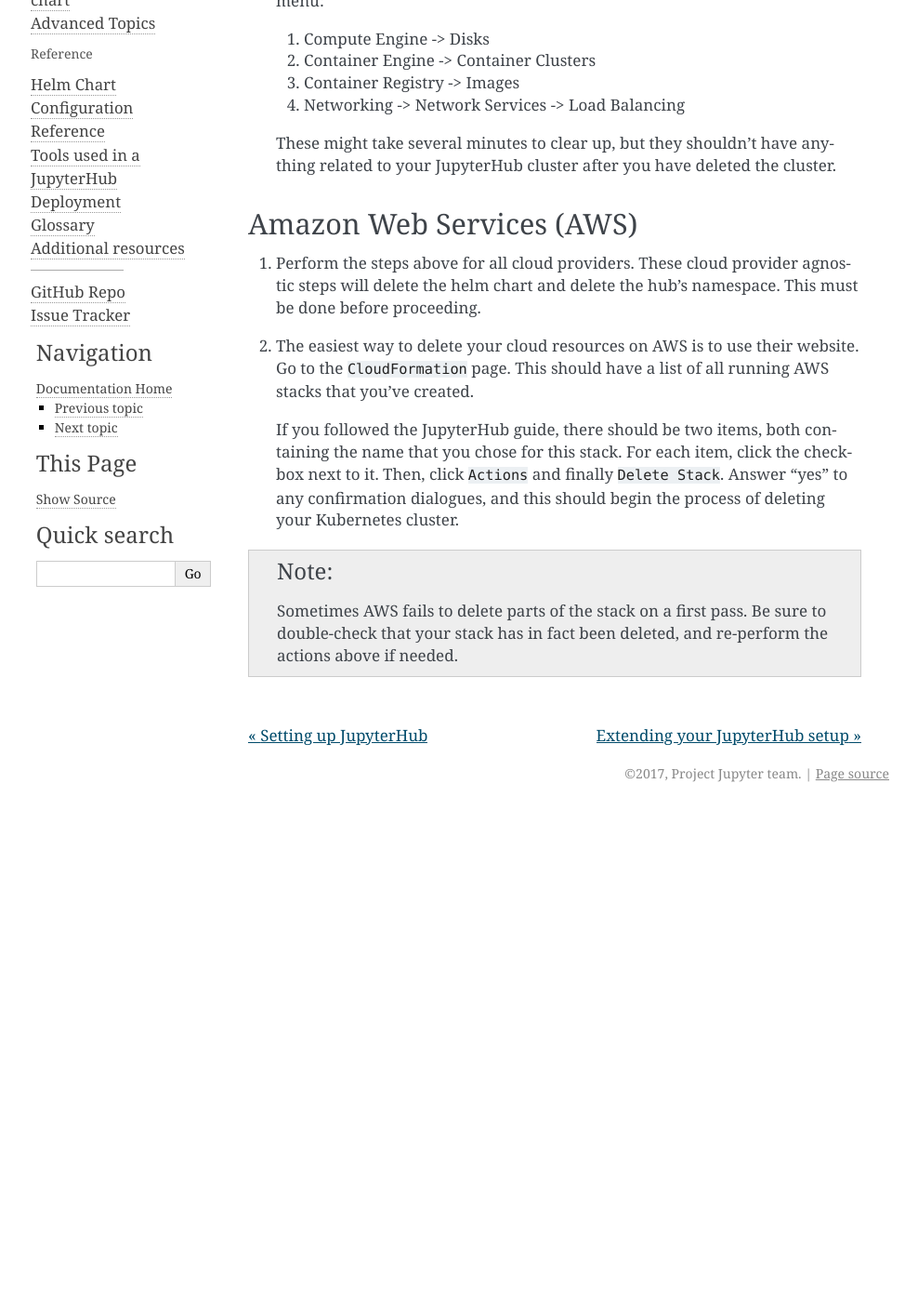
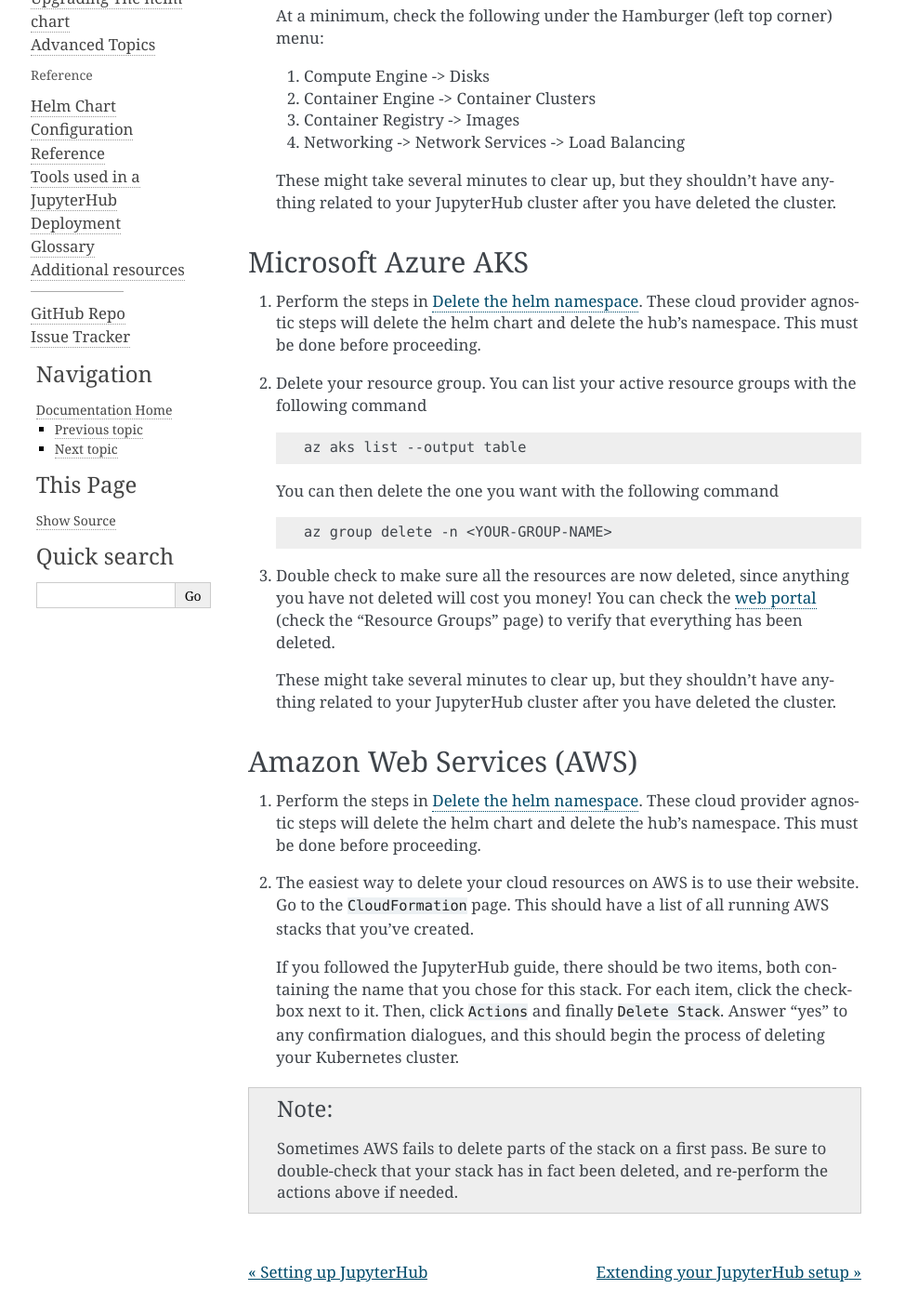
Before and after one commit to jupyterhub/zero-to-jupyterhub-k8s, a Sphinx documentation site: the page built from doc/source/turn-off.rst, in a window 1280 px wide and 1400 px high, scrolled down 1387 px. Shown: the whole window at 93% size, without its empty margins (153-1141 px from the left). Built offline with Sphinx 7.4.7, drawn with Linux system fonts in a browser that asks for light colours; before the commit the page ends 2258 px from its top, so only the background shows below that; some of the changed text lies outside the part shown.

Commit message:
adding turn off section

```diff
--- a/doc/source/turn-off.rst
+++ b/doc/source/turn-off.rst
@@ -14,9 +14,13 @@
 3. Running a final check to make sure there aren't any lingering resources that haven't been deleted
    (e.g., storage volumes in some cloud providers)
 
-
 For all cloud providers
 -----------------------
+
+.. _delete-namespace:
+
+Delete the helm namespace
+~~~~~~~~~~~~~~~~~~~~~~~~~
 
 The steps in this section must be performed for all cloud providers first,
 before doing the cloud provider specific setup.
@@ -39,11 +43,10 @@
 Google Cloud Platform
 ---------------------
 
-1. Perform the steps above for all cloud providers. These cloud provider agnostic steps will
+1. Perform the steps in :ref:`delete-namespace`. These cloud provider agnostic steps will
    delete the helm chart and delete the hub's namespace. This must be done before proceeding.
 
-2. You should delete the kubernetes cluster. You can list all the clusters
-   you have.
+2. Delete the kubernetes cluster. You can list all the clusters you have.
 
    .. code-block:: bash
 
@@ -70,10 +73,36 @@
    These might take several minutes to clear up, but they shouldn't have anything
    related to your JupyterHub cluster after you have deleted the cluster.
 
+Microsoft Azure AKS
+-------------------
+
+1. Perform the steps in :ref:`delete-namespace`. These cloud provider agnostic steps will
+   delete the helm chart and delete the hub's namespace. This must be done before proceeding.
+
+2. Delete your resource group. You can list your active resource groups with
+   the following command
+
+   .. code-block:: bash
+
+      az aks list --output table
+
+   You can then delete the one you want with the following command
+
+   .. code-block:: bash
+
+      az group delete -n <YOUR-GROUP-NAME>
+
+3. Double check to make sure all the resources are now deleted, since anything you
+   have not deleted will cost you money! You can check the `web portal <https://portal.azure.com>`_
+   (check the "Resource Groups" page) to verify that everything has been deleted.
+
+   These might take several minutes to clear up, but they shouldn't have anything
+   related to your JupyterHub cluster after you have deleted the cluster.
+
 Amazon Web Services (AWS)
 -------------------------
 
-1. Perform the steps above for all cloud providers. These cloud provider agnostic steps will
+1. Perform the steps in :ref:`delete-namespace`. These cloud provider agnostic steps will
    delete the helm chart and delete the hub's namespace. This must be done before proceeding.
 
 2. The easiest way to delete your cloud resources on AWS is to use their
```
